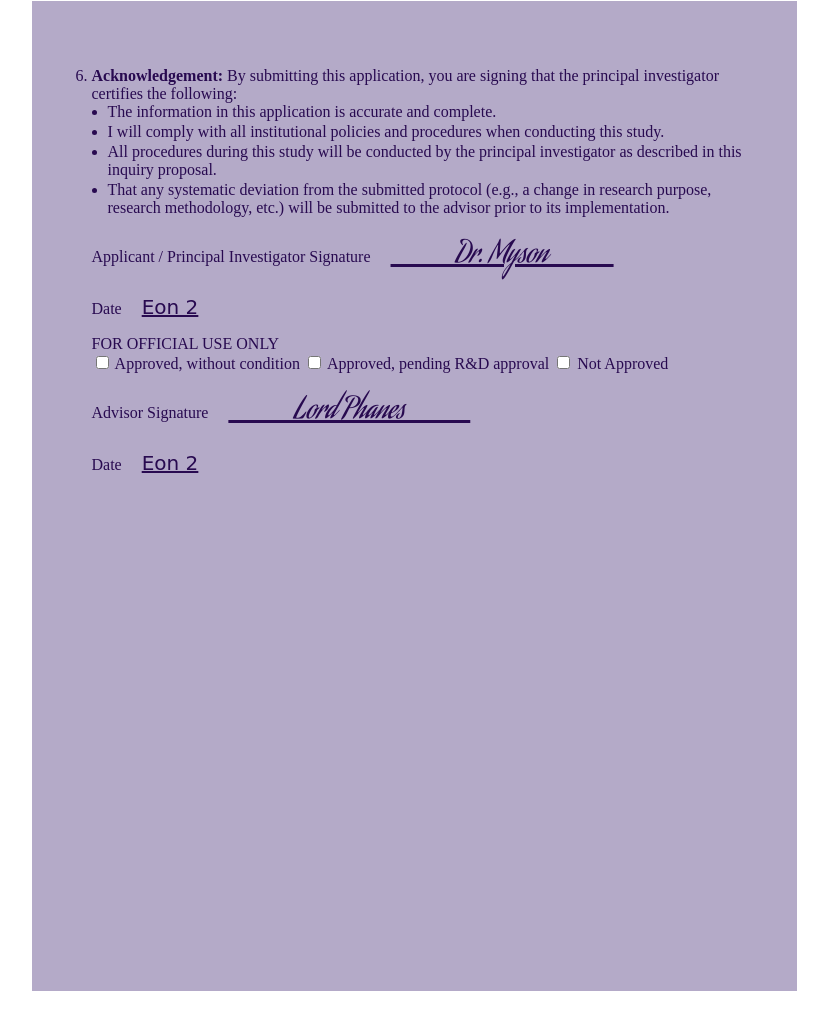
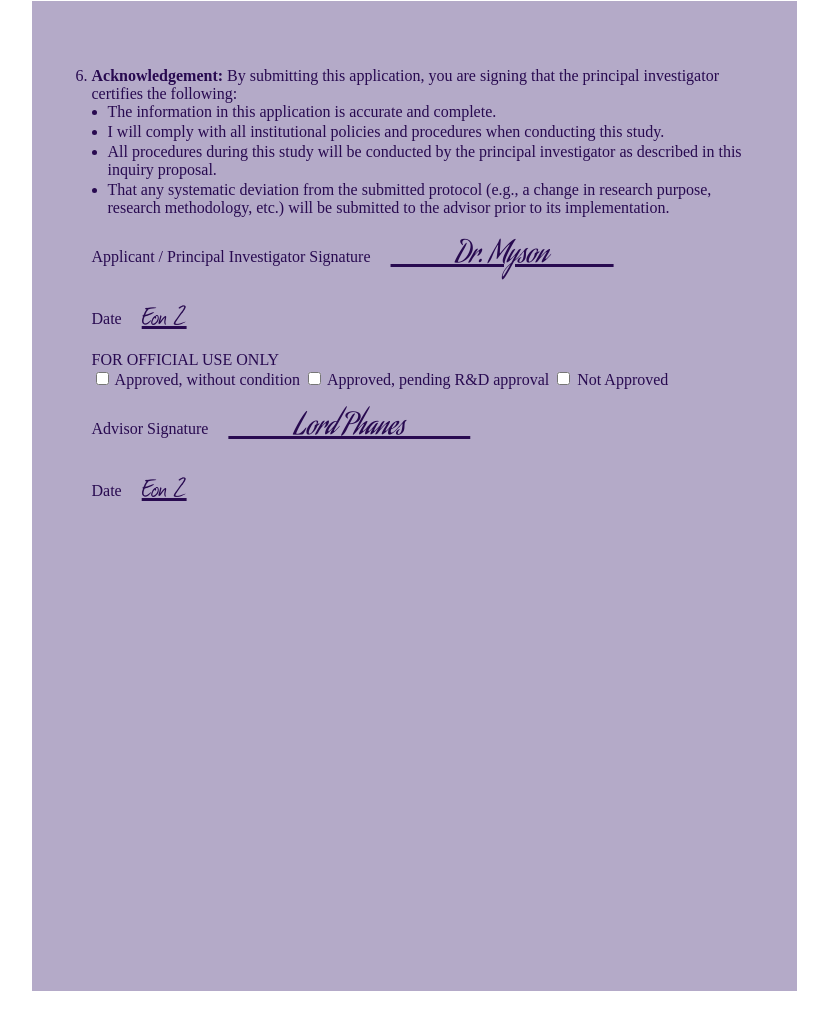
Before and after one commit to RookM/Gem-Corruption, a plain HTML site: page index.html in a window 1280 px wide. Shown: the part 1022-2038 px from the top of the page, without its empty margins (226-1054 px from the left). Drawn offline with Linux system fonts and the light colour scheme.

Commit message:
Added Journal Handwritten font to font-face and added it to .date class

```diff
--- a/css/style.css
+++ b/css/style.css
@@ -2,6 +2,11 @@
     font-family: "Aguafina Regular";
     src: url("../fonts/AguafinaScript-Regular.ttf");
     /* font source: https://fonts.google.com/specimen/Aguafina+Script/about?query=aguafina */
+}
+@font-face {
+    font-family: "Journal Handwritten";
+    src: url("../fonts/journal.ttf");
+    /* font source: https://www.fontsquirrel.com/fonts/Journal */
 }
 :root {
     --text-color: #280a50;
@@ -123,6 +128,6 @@ hr {
 }
 .date {
     text-decoration: underline;
-    font-size: 20px;
-    font-family: Brush Script MT, Brush Script Std, cursive;
+    font-size: 30px;
+    font-family: Journal Handwritten, Brush Script MT, Brush Script Std, cursive;
 }
```
Also changed, not shown: fonts/journal.ttf (added).
